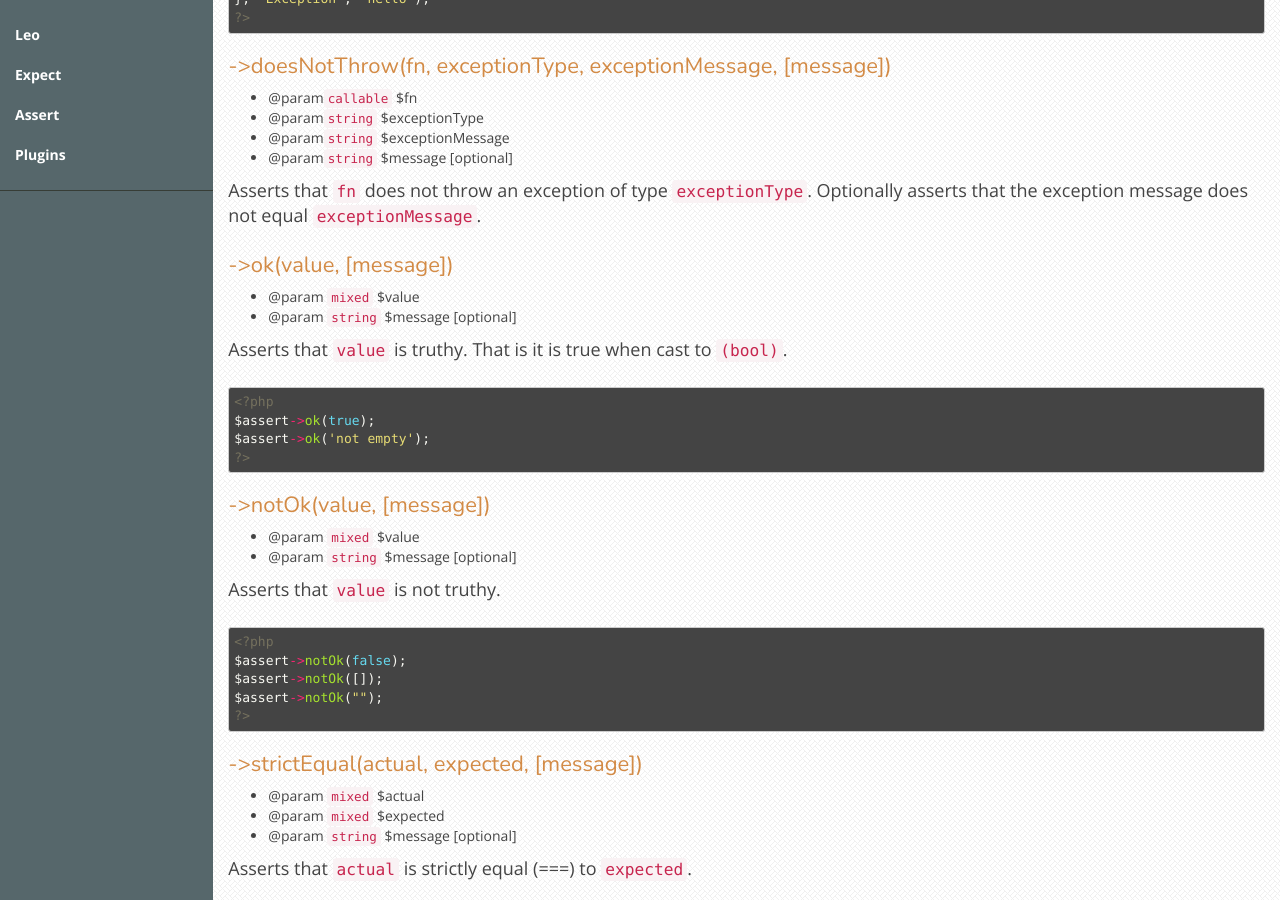
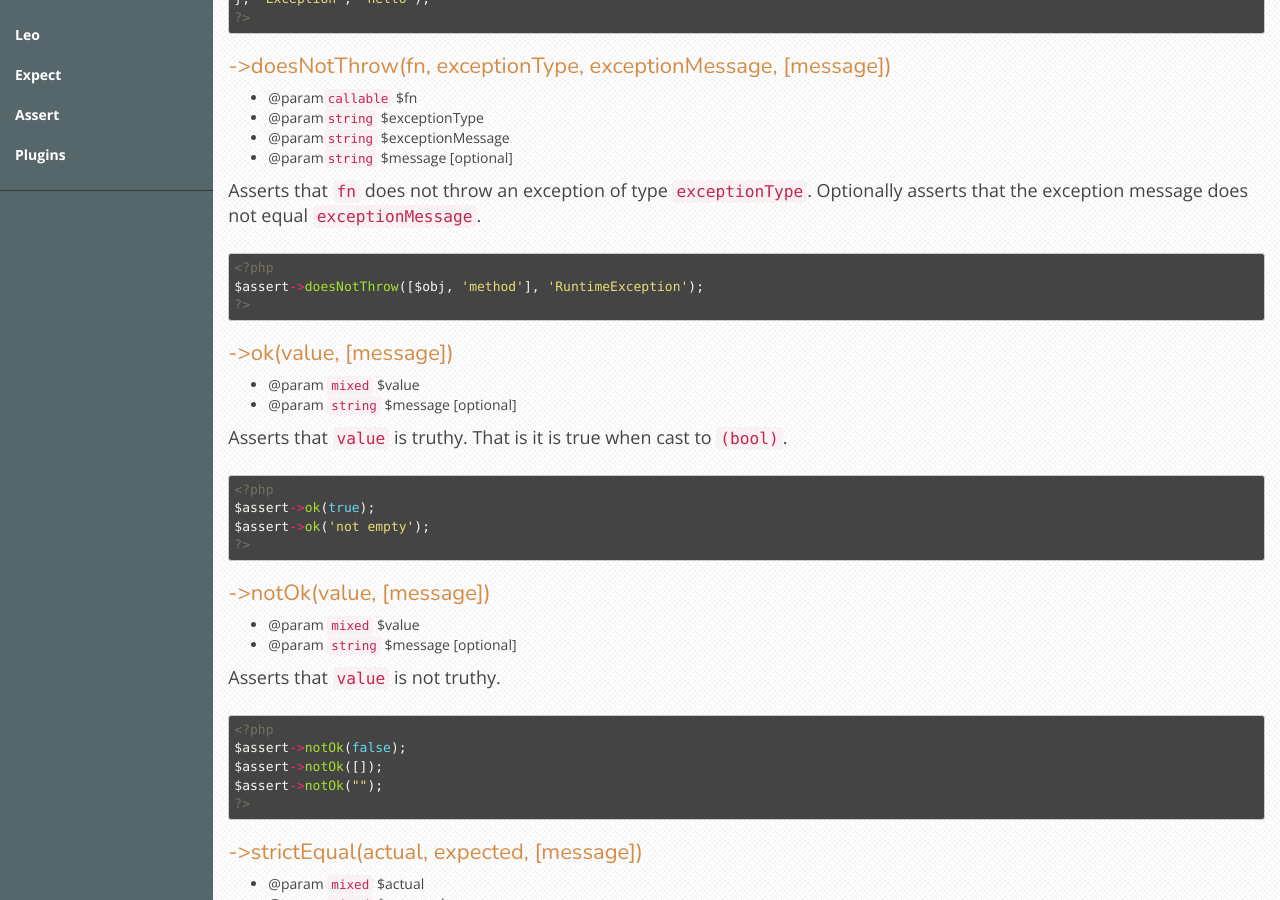
Before and after one commit to peridot-php/leo, a Jekyll site: the page built from assert.html, in a window 1280 px wide and 900 px high, scrolled down 929 px. Built offline with Jekyll 4.4.1, drawn with Linux system fonts in a browser that asks for light colours; nearby versions of some CDN libraries.

Commit message:
add doesNotThrow example

```diff
--- a/assert.html
+++ b/assert.html
@@ -82,6 +82,12 @@ $assert->throws(function() {
 <p>
 	Asserts that <code>fn</code> does not throw an exception of type <code>exceptionType</code>. Optionally asserts that the exception message does not equal <code>exceptionMessage</code>.
 </p>
+
+{% highlight php %}
+<?php
+$assert->doesNotThrow([$obj, 'method'], 'RuntimeException');
+?>
+{% endhighlight %}
 
 <h2 id="assert_ok">->ok(value, [message])</h2>
 
```
